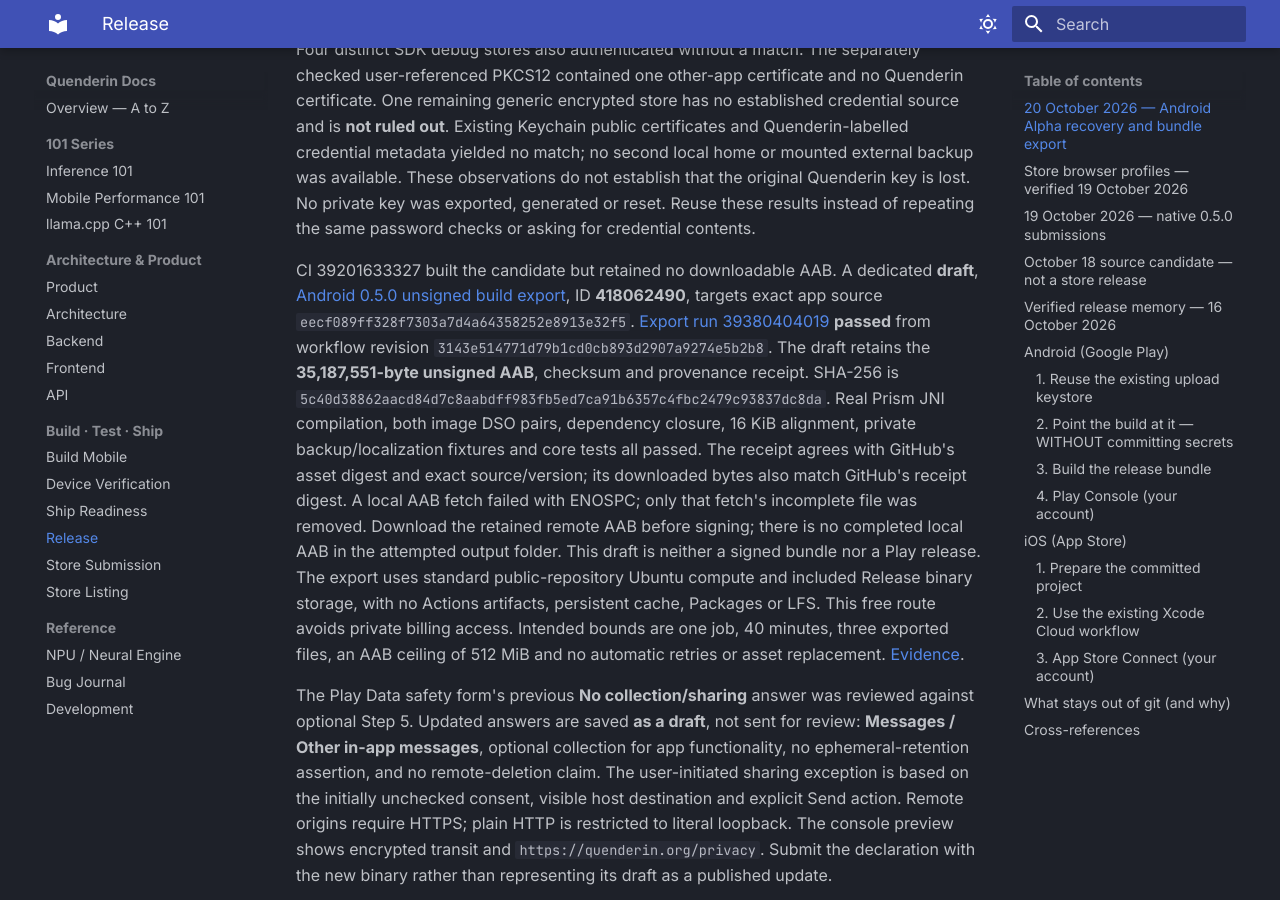
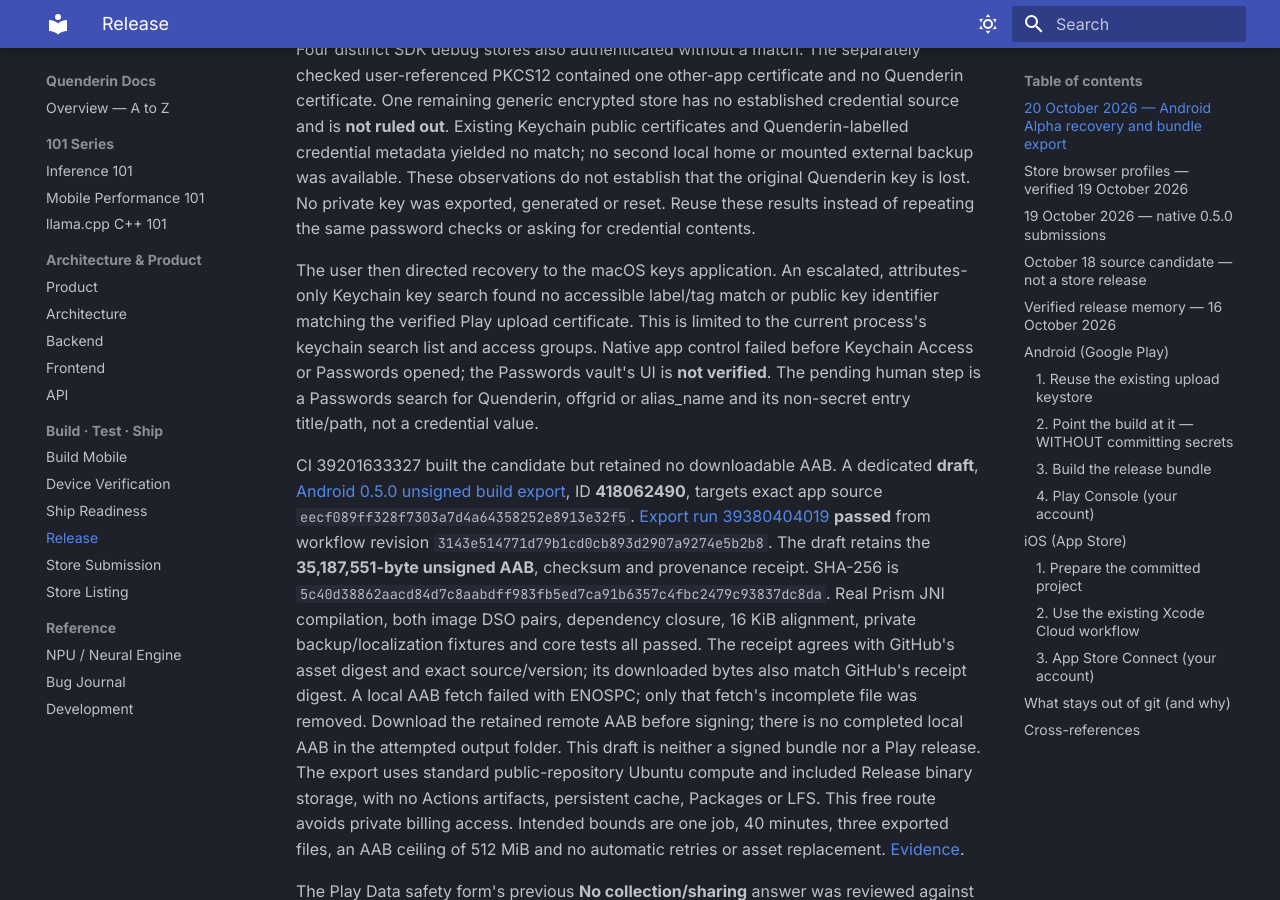
Before and after one commit to alikatgh/quenderin, an MkDocs documentation site: the page built from docs/RELEASE.md, in a window 1280 px wide and 900 px high, scrolled down 566 px. Built offline with MkDocs 1.6.1 and Material for MkDocs 9.7.7, drawn with Linux system fonts in a browser that asks for light colours.

Commit message:
Record user-directed macOS Keychain recovery coverage

```diff
--- a/docs/RELEASE.md
+++ b/docs/RELEASE.md
@@ -24,6 +24,14 @@
 do not establish that the original Quenderin key is lost. No private key was
 exported, generated or reset. Reuse these results instead of repeating the same
 password checks or asking for credential contents.
+
+The user then directed recovery to the macOS keys application. An escalated,
+attributes-only Keychain key search found no accessible label/tag match or public
+key identifier matching the verified Play upload certificate. This is limited to
+the current process's keychain search list and access groups. Native app control
+failed before Keychain Access or Passwords opened; the Passwords vault's UI is
+**not verified**. The pending human step is a Passwords search for Quenderin,
+offgrid or alias_name and its non-secret entry title/path, not a credential value.
 
 CI 39201633327 built the candidate but retained no downloadable AAB. A dedicated
 **draft**, [Android 0.5.0 unsigned build export](https://github.com/alikatgh/quenderin/releases/tag/untagged-3afab393fd54dd936274),
```
Also changed, not shown: docs/releases/2026-10-20-android-beta/preparation.json (+8 -1 lines).
